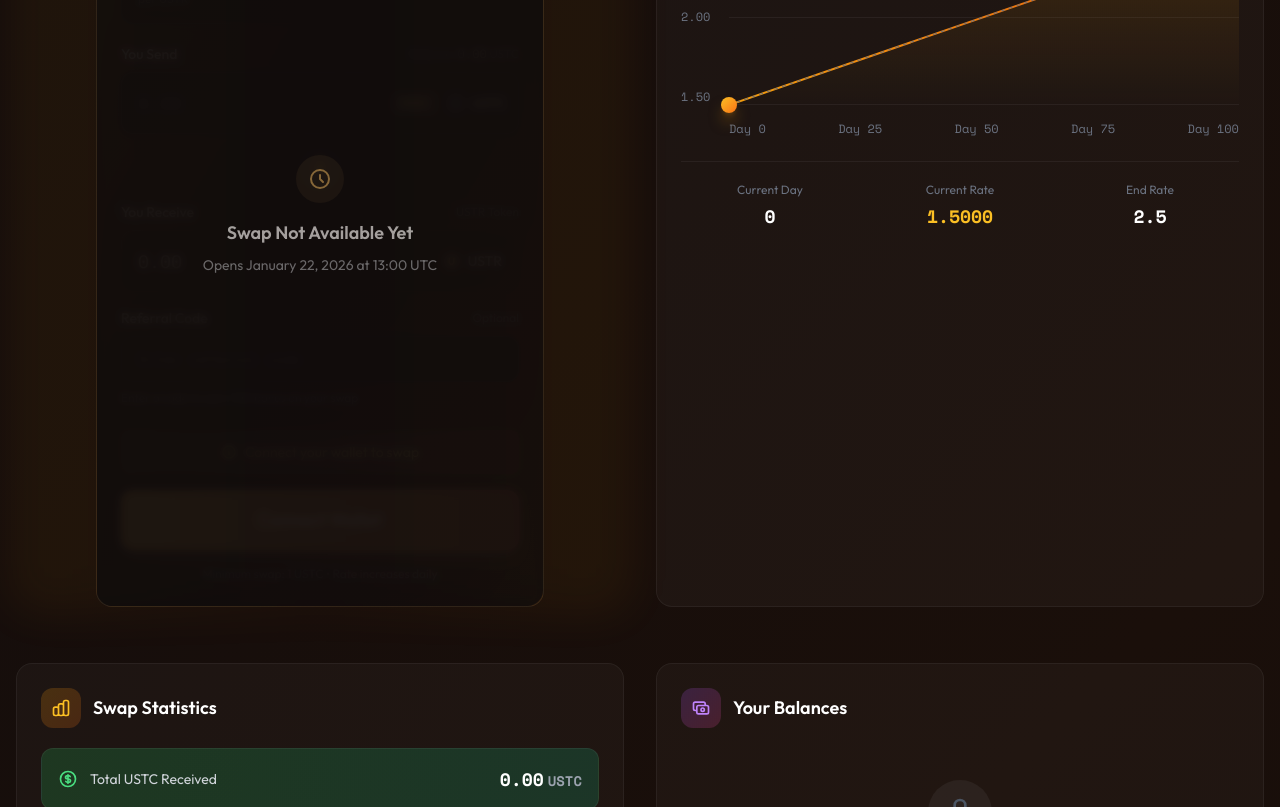
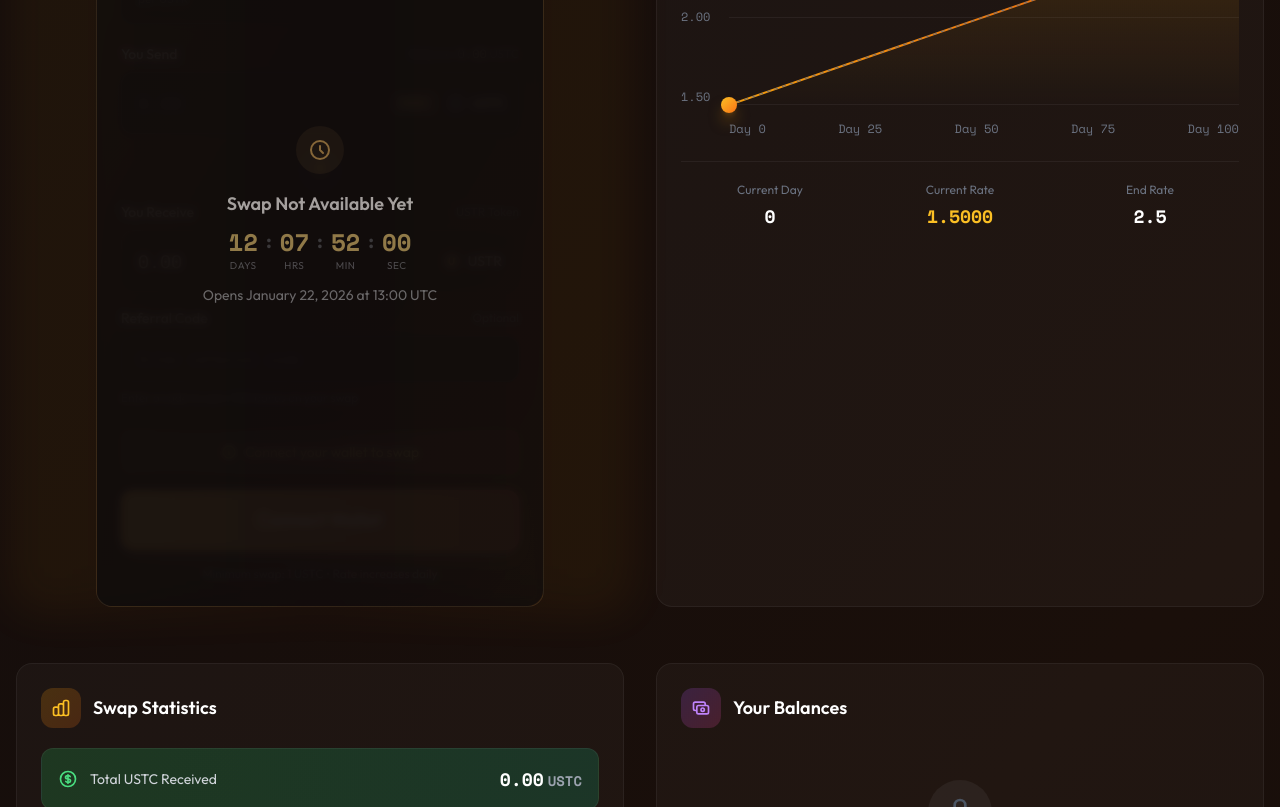
Before and after one commit to PlasticDigits/ustr-cmm, a React (Vite) app in the folder frontend/: page / in a window 1280 px wide. Shown: the part 900-1707 px from the top of the page. Built offline with nearby package versions, Linux system fonts and the light colour scheme; what @goblinhunt/cosmes would draw is missing.

Commit message:
Improve SwapCard countdown

```diff
--- a/frontend/src/components/swap/SwapCard.tsx
+++ b/frontend/src/components/swap/SwapCard.tsx
@@ -11,13 +11,21 @@
  * - Optional countdown timer in overlay
  */
 
-import { useEffect } from 'react';
+import { useEffect, useState } from 'react';
 import { useSwap } from '../../hooks/useSwap';
 import { useWallet } from '../../hooks/useWallet';
 import { useLaunchStatus } from '../../hooks/useLaunchStatus';
 import { Card, CardContent } from '../common/Card';
 import { Button } from '../common/Button';
 import { formatAmount, formatRate, formatDuration } from '../../utils/format';
+
+/** Launch date for countdown timer */
+const LAUNCH_DATE = new Date('2026-01-22T13:00:00Z');
+
+/** Format countdown values with leading zeros */
+function padNumber(num: number): string {
+  return num.toString().padStart(2, '0');
+}
 
 interface SwapCardProps {
   /** Pre-filled referral code (from URL parameter) */
@@ -45,6 +53,48 @@ export function SwapCard({ referralCode: initialReferralCode, referralLocked = f
     isActive,
     timeRemaining,
   } = useSwap();
+
+  // Countdown timer state
+  const [countdown, setCountdown] = useState<{
+    days: number;
+    hours: number;
+    minutes: number;
+    seconds: number;
+  } | null>(null);
+
+  // Update countdown every second when not launched
+  useEffect(() => {
+    if (isLaunched) {
+      setCountdown(null);
+      return;
+    }
+
+    const calculateCountdown = () => {
+      const now = new Date().getTime();
+      const target = LAUNCH_DATE.getTime();
+      const diff = target - now;
+
+      if (diff <= 0) {
+        setCountdown(null);
+        return;
+      }
+
+      const days = Math.floor(diff / (1000 * 60 * 60 * 24));
+      const hours = Math.floor((diff % (1000 * 60 * 60 * 24)) / (1000 * 60 * 60));
+      const minutes = Math.floor((diff % (1000 * 60 * 60)) / (1000 * 60));
+      const seconds = Math.floor((diff % (1000 * 60)) / 1000);
+
+      setCountdown({ days, hours, minutes, seconds });
+    };
+
+    // Calculate immediately
+    calculateCountdown();
+
+    // Update every second
+    const interval = setInterval(calculateCountdown, 1000);
+
+    return () => clearInterval(interval);
+  }, [isLaunched]);
 
   // Set initial referral code from props
   useEffect(() => {
@@ -78,6 +128,30 @@ export function SwapCard({ referralCode: initialReferralCode, referralLocked = f
               <p className="text-lg font-semibold text-white mb-2">
                 Swap Not Available Yet
               </p>
+              {/* Countdown Timer */}
+              {countdown && (
+                <div className="flex items-center justify-center gap-2 mb-3">
+                  <div className="flex flex-col items-center">
+                    <span className="text-2xl font-mono-numbers font-bold text-amber-400">{padNumber(countdown.days)}</span>
+                    <span className="text-[10px] text-gray-500 uppercase tracking-wider">days</span>
+                  </div>
+                  <span className="text-xl font-bold text-gray-600 -mt-4">:</span>
+                  <div className="flex flex-col items-center">
+                    <span className="text-2xl font-mono-numbers font-bold text-amber-400">{padNumber(countdown.hours)}</span>
+                    <span className="text-[10px] text-gray-500 uppercase tracking-wider">hrs</span>
+                  </div>
+                  <span className="text-xl font-bold text-gray-600 -mt-4">:</span>
+                  <div className="flex flex-col items-center">
+                    <span className="text-2xl font-mono-numbers font-bold text-amber-400">{padNumber(countdown.minutes)}</span>
+                    <span className="text-[10px] text-gray-500 uppercase tracking-wider">min</span>
+                  </div>
+                  <span className="text-xl font-bold text-gray-600 -mt-4">:</span>
+                  <div className="flex flex-col items-center">
+                    <span className="text-2xl font-mono-numbers font-bold text-amber-400">{padNumber(countdown.seconds)}</span>
+                    <span className="text-[10px] text-gray-500 uppercase tracking-wider">sec</span>
+                  </div>
+                </div>
+              )}
               <p className="text-sm text-gray-400">
                 Opens January 22, 2026 at 13:00 UTC
               </p>
```
